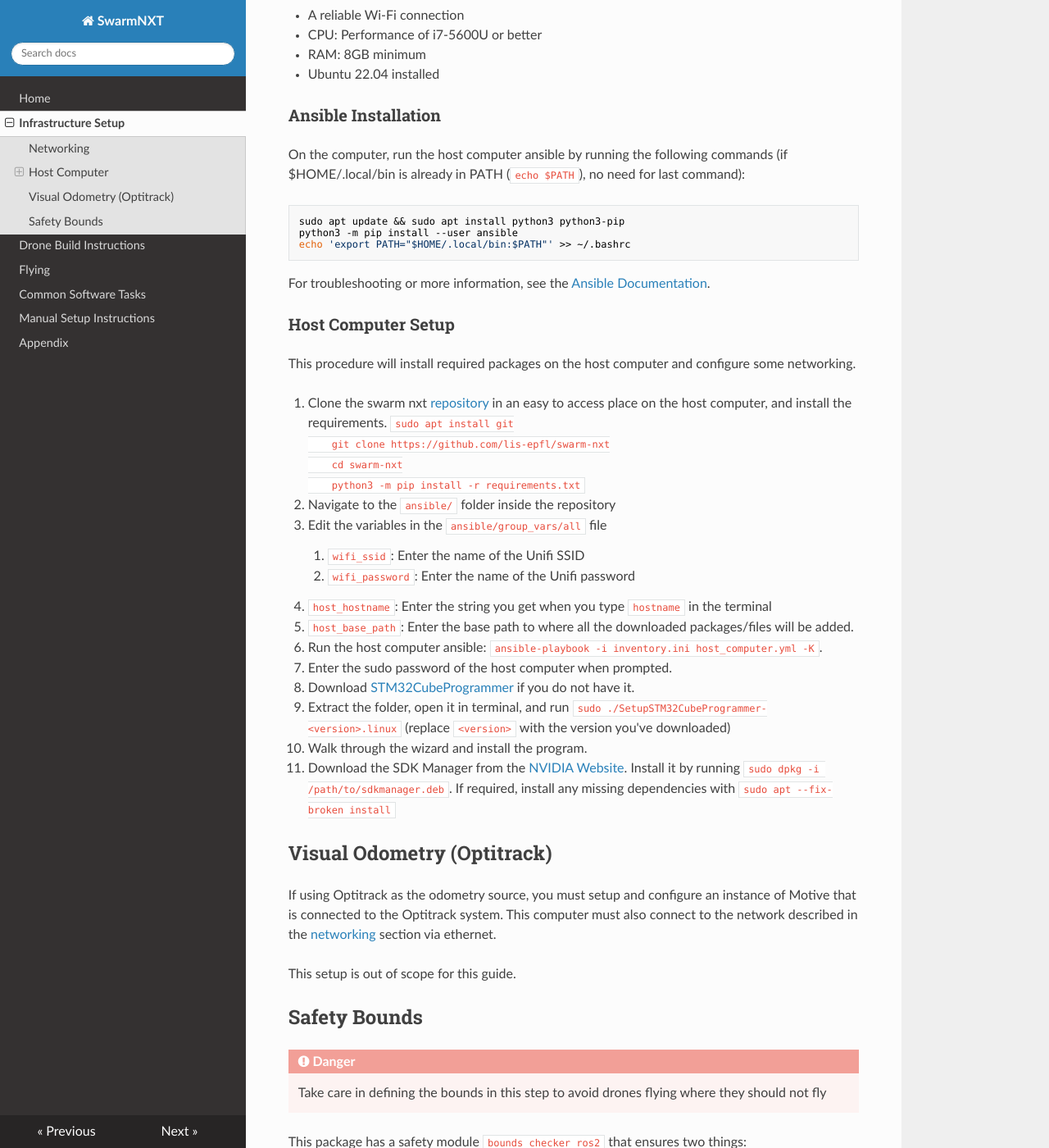
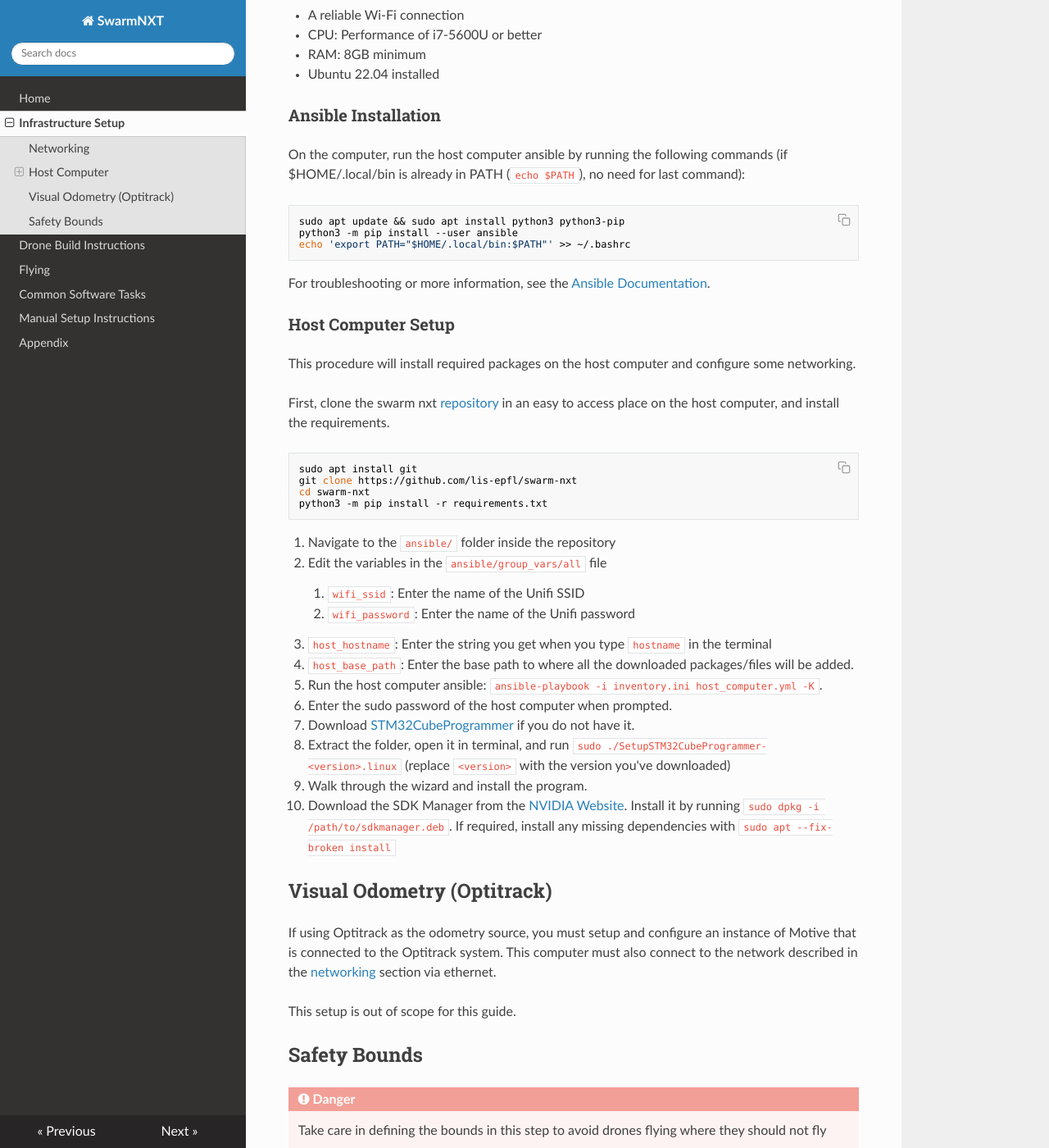
Before and after one commit to lis-epfl/swarm-nxt, an MkDocs documentation site: the page built from docs/infra-setup.md, in a window 1280 px wide and 1400 px high, scrolled down 626 px. Shown: the whole window at 82% size. Built offline with MkDocs 1.6.1, drawn with Linux system fonts in a browser that asks for light colours; nearby versions of some CDN libraries.

Commit message:
add copy for code blocks

````diff
--- /dev/null
+++ b/docs/css/custom.css
@@ -0,0 +1,31 @@
+.code-block {
+  position: relative;
+}
+
+.copy-icon {
+  position: absolute;
+  top: 0.6em;
+  right: 0.6em;
+  background: transparent;
+  border: none;
+  padding: 0;
+  margin: 0;
+  cursor: pointer;
+  opacity: 0.6;
+  transition: opacity 0.2s;
+  z-index: 10;
+  line-height: 1;
+  display: flex;
+  align-items: center;
+  justify-content: center;
+  height: 18px;
+  width: 18px;
+}
+
+.copy-icon:hover {
+  opacity: 1;
+}
+
+.copy-icon svg {
+  display: block;
+}
--- a/docs/infra-setup.md
+++ b/docs/infra-setup.md
@@ -38,25 +38,25 @@ For troubleshooting or more information, see the [Ansible Documentation](https:/
 
 This procedure will install required packages on the host computer and configure some networking.
 
-1. Clone the swarm nxt [repository](https://github.com/lis-epfl/omni-nxt) in an easy to access place on the host computer, and install the requirements.
-    ```
-    sudo apt install git
-    git clone https://github.com/lis-epfl/swarm-nxt
-    cd swarm-nxt
-    python3 -m pip install -r requirements.txt
-    ```
-2. Navigate to the `ansible/` folder inside the repository
-3. Edit the variables in the `ansible/group_vars/all` file
+First, clone the swarm nxt [repository](https://github.com/lis-epfl/omni-nxt) in an easy to access place on the host computer, and install the requirements.
+```
+sudo apt install git
+git clone https://github.com/lis-epfl/swarm-nxt
+cd swarm-nxt
+python3 -m pip install -r requirements.txt
+```
+1. Navigate to the `ansible/` folder inside the repository
+2. Edit the variables in the `ansible/group_vars/all` file
 	1. `wifi_ssid`: Enter the name of the Unifi SSID
 	2. `wifi_password`: Enter the name of the Unifi password
   3. `host_hostname`: Enter the string you get when you type `hostname` in the terminal
   4. `host_base_path`: Enter the base path to where all the downloaded packages/files will be added.
-4. Run the host computer ansible: `ansible-playbook -i inventory.ini host_computer.yml -K`.
-5. Enter the sudo password of the host computer when prompted.
-6. Download [STM32CubeProgrammer](https://www.st.com/en/development-tools/stm32cubeprog.html?cache=nocache#get-software) if you do not have it.
-7. Extract the folder, open it in terminal, and run `sudo ./SetupSTM32CubeProgrammer-<version>.linux` (replace `<version>` with the version you've downloaded)
-8. Walk through the wizard and install the program.
-9. Download the SDK Manager from the [NVIDIA Website](https://developer.nvidia.com/sdk-manager). Install it by running `sudo dpkg -i /path/to/sdkmanager.deb`. If required, install any missing dependencies with `sudo apt --fix-broken install`
+3. Run the host computer ansible: `ansible-playbook -i inventory.ini host_computer.yml -K`.
+4. Enter the sudo password of the host computer when prompted.
+5. Download [STM32CubeProgrammer](https://www.st.com/en/development-tools/stm32cubeprog.html?cache=nocache#get-software) if you do not have it.
+6. Extract the folder, open it in terminal, and run `sudo ./SetupSTM32CubeProgrammer-<version>.linux` (replace `<version>` with the version you've downloaded)
+7. Walk through the wizard and install the program.
+8. Download the SDK Manager from the [NVIDIA Website](https://developer.nvidia.com/sdk-manager). Install it by running `sudo dpkg -i /path/to/sdkmanager.deb`. If required, install any missing dependencies with `sudo apt --fix-broken install`
 
 
 ## Visual Odometry (Optitrack)
--- /dev/null
+++ b/docs/js/copy-button.js
@@ -0,0 +1,39 @@
+document.addEventListener("DOMContentLoaded", () => {
+  document.querySelectorAll("pre > code").forEach((codeBlock) => {
+    const button = document.createElement("button");
+    button.className = "copy-icon";
+    button.setAttribute("aria-label", "Copy code");
+    button.setAttribute("title", "Copy");
+
+    button.innerHTML = `
+      <svg viewBox="0 0 24 24" width="16" height="16" fill="none" stroke="#666" stroke-width="2" stroke-linecap="round" stroke-linejoin="round" class="clipboard-icon">
+        <rect x="9" y="9" width="13" height="13" rx="2" ry="2"></rect>
+        <path d="M5 15H4a2 2 0 0 1-2-2V4a2 2 0 0 1 2-2h9a2 2 0 0 1 2 2v1"></path>
+      </svg>
+    `;
+
+    button.addEventListener("click", () => {
+  navigator.clipboard.writeText(codeBlock.innerText).then(() => {
+    // Animate checkmark in grey
+    button.innerHTML = `
+      <svg viewBox="0 0 24 24" width="16" height="16" fill="none" stroke="#666" stroke-width="2" stroke-linecap="round" stroke-linejoin="round" class="check-icon">
+        <polyline points="20 6 9 17 4 12"></polyline>
+      </svg>
+    `;
+    setTimeout(() => {
+      button.innerHTML = `
+        <svg viewBox="0 0 24 24" width="16" height="16" fill="none" stroke="#666" stroke-width="2" stroke-linecap="round" stroke-linejoin="round" class="clipboard-icon">
+          <rect x="9" y="9" width="13" height="13" rx="2" ry="2"></rect>
+          <path d="M5 15H4a2 2 0 0 1-2-2V4a2 2 0 0 1 2-2h9a2 2 0 0 1 2 2v1"></path>
+        </svg>
+      `;
+    }, 2000);
+  });
+});
+
+
+    const pre = codeBlock.parentNode;
+    pre.classList.add("code-block");
+    pre.appendChild(button);
+  });
+});
--- a/mkdocs.yml
+++ b/mkdocs.yml
@@ -18,4 +18,8 @@ plugins:
 
 extra_javascript:
   - js/mathjax.js
+  - js/copy-button.js
   - https://unpkg.com/mathjax@3/es5/tex-mml-chtml.js
+
+extra_css:
+  - css/custom.css
````
